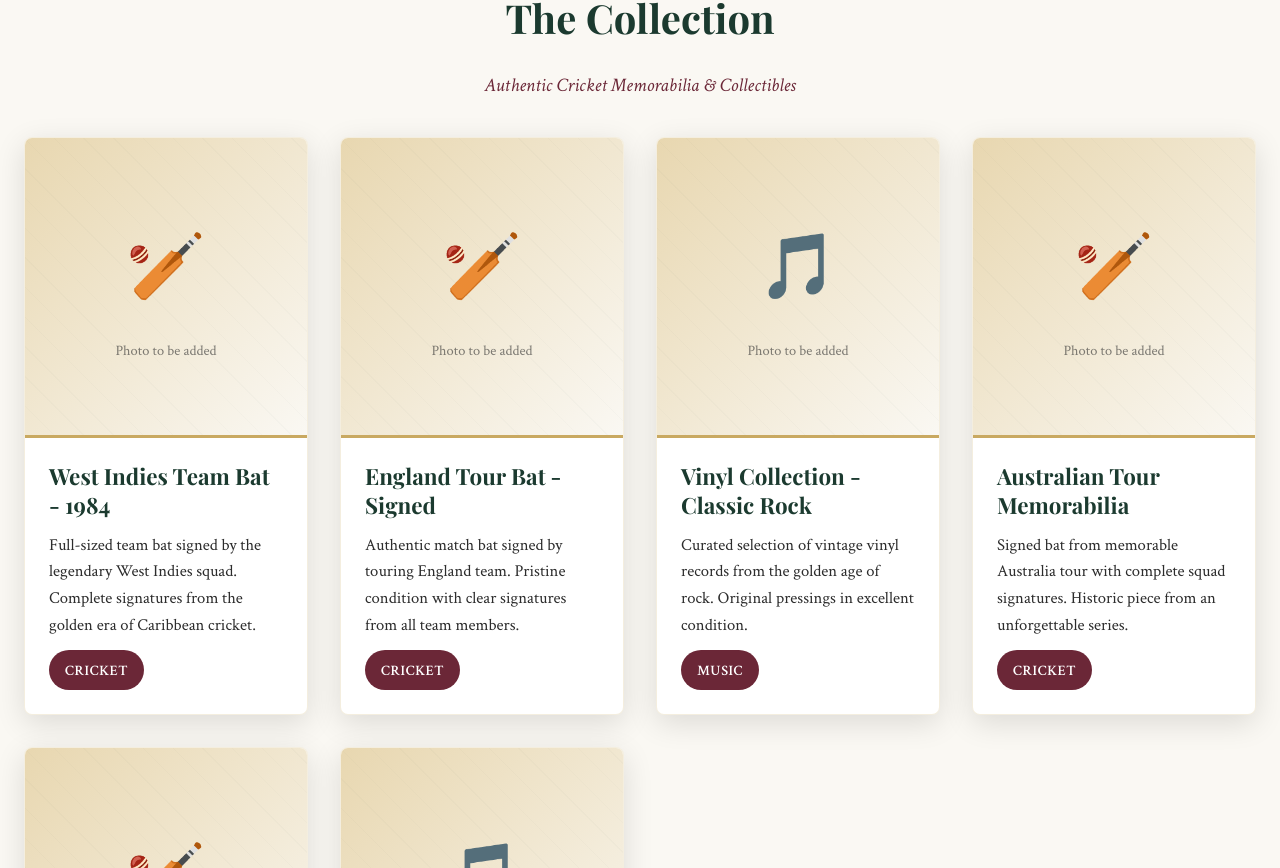
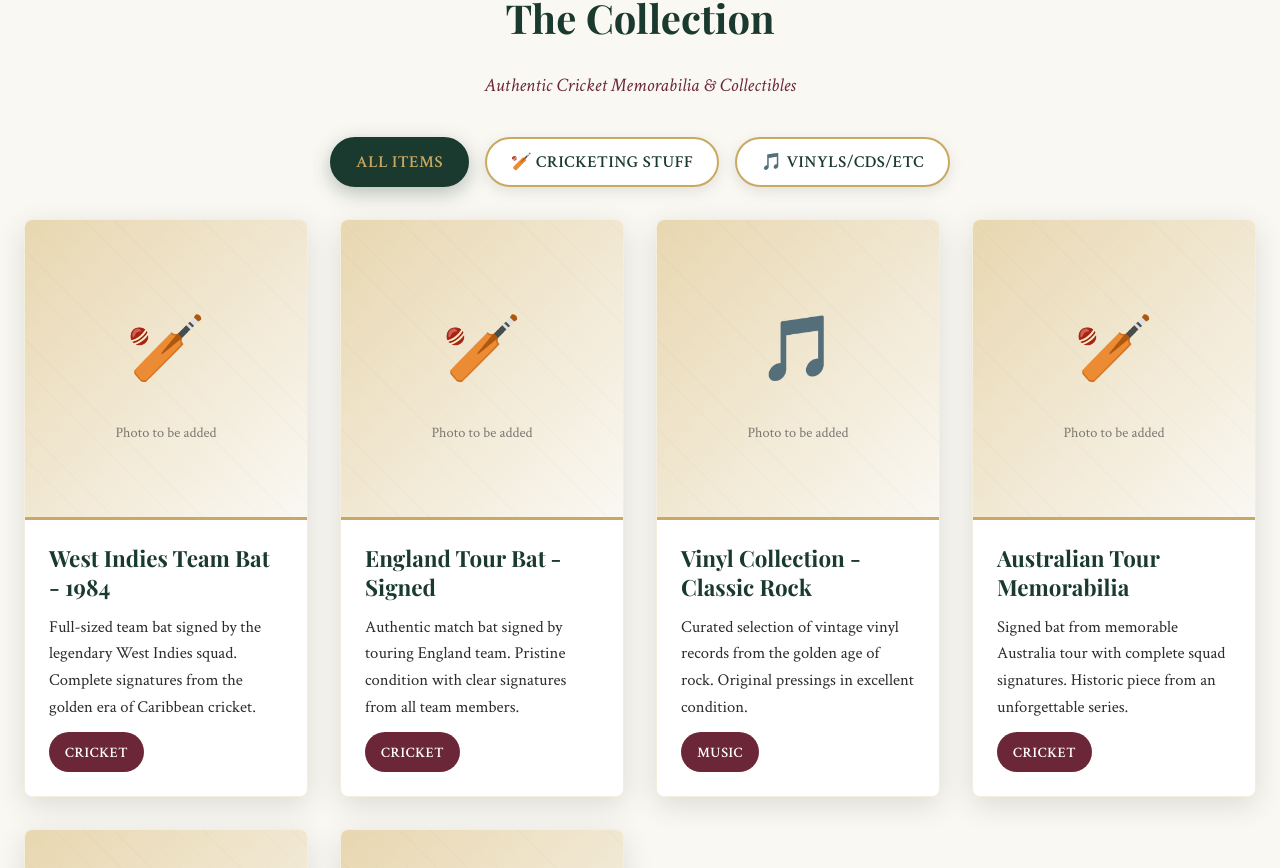
Before and after one commit to Akr1040317/crofty-s, a React (Vite) app: page / in a window 1280 px wide. Shown: the part 1635-2503 px from the top of the page. Built offline with nearby package versions, Linux system fonts and the light colour scheme.

Commit message:
Add gallery filter functionality with toggle buttons for Cricket and Music items

```diff
--- a/src/components/Gallery.css
+++ b/src/components/Gallery.css
@@ -20,6 +20,50 @@
   font-size: clamp(1rem, 1.8vw, 1.2rem);
   color: var(--burgundy);
   font-style: italic;
+  margin-bottom: 2rem;
+}
+
+.gallery-filter {
+  display: flex;
+  justify-content: center;
+  align-items: center;
+  gap: 1rem;
+  margin-top: 2rem;
+  flex-wrap: wrap;
+}
+
+.filter-button {
+  background: white;
+  border: 2px solid var(--gold);
+  color: var(--dark-green);
+  padding: 0.75rem 1.5rem;
+  font-size: clamp(0.9rem, 1.3vw, 1.05rem);
+  font-family: 'Crimson Text', serif;
+  font-weight: 600;
+  border-radius: 30px;
+  cursor: pointer;
+  transition: all 0.3s ease;
+  text-transform: uppercase;
+  letter-spacing: 0.5px;
+  box-shadow: 0 4px 15px rgba(0, 0, 0, 0.1);
+}
+
+.filter-button:hover {
+  background: var(--light-gold);
+  transform: translateY(-2px);
+  box-shadow: 0 6px 20px rgba(0, 0, 0, 0.15);
+}
+
+.filter-button.active {
+  background: var(--dark-green);
+  color: var(--gold);
+  border-color: var(--dark-green);
+  box-shadow: 0 6px 20px rgba(27, 58, 47, 0.3);
+}
+
+.filter-button.active:hover {
+  background: var(--dark-green-alt);
+  transform: translateY(-2px);
 }
 
 .gallery-grid {
@@ -38,11 +82,25 @@
   transition: all 0.4s cubic-bezier(0.4, 0, 0.2, 1);
   overflow: hidden;
   opacity: 0;
+  animation: fadeInUp 0.6s ease-out forwards;
+}
+
+.gallery-item.visible {
+  opacity: 1;
 }
 
 .gallery-item:hover {
   transform: translateY(-10px);
   box-shadow: 0 20px 50px rgba(0, 0, 0, 0.2);
+}
+
+.gallery-empty {
+  grid-column: 1 / -1;
+  text-align: center;
+  padding: 3rem 2rem;
+  color: var(--charcoal);
+  font-size: clamp(1rem, 1.5vw, 1.2rem);
+  font-style: italic;
 }
 
 .gallery-item-image {
@@ -137,6 +195,16 @@
     margin-bottom: 1.5rem;
   }
 
+  .gallery-filter {
+    gap: 0.75rem;
+    margin-top: 1.5rem;
+  }
+
+  .filter-button {
+    padding: 0.6rem 1.2rem;
+    font-size: 0.85rem;
+  }
+
   .gallery-grid {
     grid-template-columns: 1fr;
     gap: 1.5rem;
--- a/src/components/Gallery.jsx
+++ b/src/components/Gallery.jsx
@@ -1,3 +1,4 @@
+import { useState } from 'react'
 import './Gallery.css'
 
 const galleryItems = [
@@ -40,19 +41,46 @@ const galleryItems = [
 ]
 
 function Gallery() {
+  const [filter, setFilter] = useState('all')
+
+  const filteredItems = filter === 'all'
+    ? galleryItems
+    : galleryItems.filter(item => item.category === filter)
+
   return (
     <section id="gallery" className="gallery-section">
       <div className="container">
         <div className="gallery-header">
           <h2 className="gallery-title">The Collection</h2>
           <p className="gallery-subtitle">Authentic Cricket Memorabilia & Collectibles</p>
+
+          <div className="gallery-filter">
+            <button
+              className={`filter-button ${filter === 'all' ? 'active' : ''}`}
+              onClick={() => setFilter('all')}
+            >
+              All Items
+            </button>
+            <button
+              className={`filter-button ${filter === 'CRICKET' ? 'active' : ''}`}
+              onClick={() => setFilter('CRICKET')}
+            >
+              🏏 Cricketing Stuff
+            </button>
+            <button
+              className={`filter-button ${filter === 'MUSIC' ? 'active' : ''}`}
+              onClick={() => setFilter('MUSIC')}
+            >
+              🎵 Vinyls/CDs/etc
+            </button>
+          </div>
         </div>
         <div className="gallery-grid">
-          {galleryItems.map((item, index) => (
+          {filteredItems.length > 0 ? (
+            filteredItems.map((item, index) => (
               <div
-              key={index}
-              className="gallery-item"
-              style={{ animationDelay: `${index * 0.1}s` }}
+                key={`${item.category}-${item.title}`}
+                className="gallery-item visible"
               >
                 <div className="gallery-item-image">
                   <span className="gallery-emoji">{item.emoji}</span>
@@ -64,7 +92,12 @@ function Gallery() {
                   <span className="gallery-badge">{item.category}</span>
                 </div>
               </div>
-          ))}
+            ))
+          ) : (
+            <div className="gallery-empty">
+              <p>No items found in this category.</p>
+            </div>
+          )}
         </div>
       </div>
     </section>
```
Lines whose indentation alone changed are shown as unchanged.
